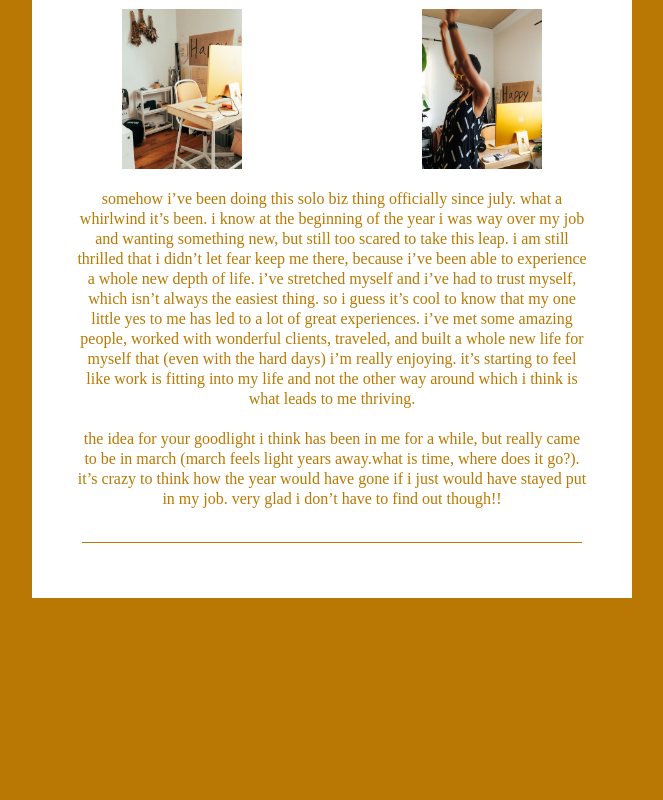
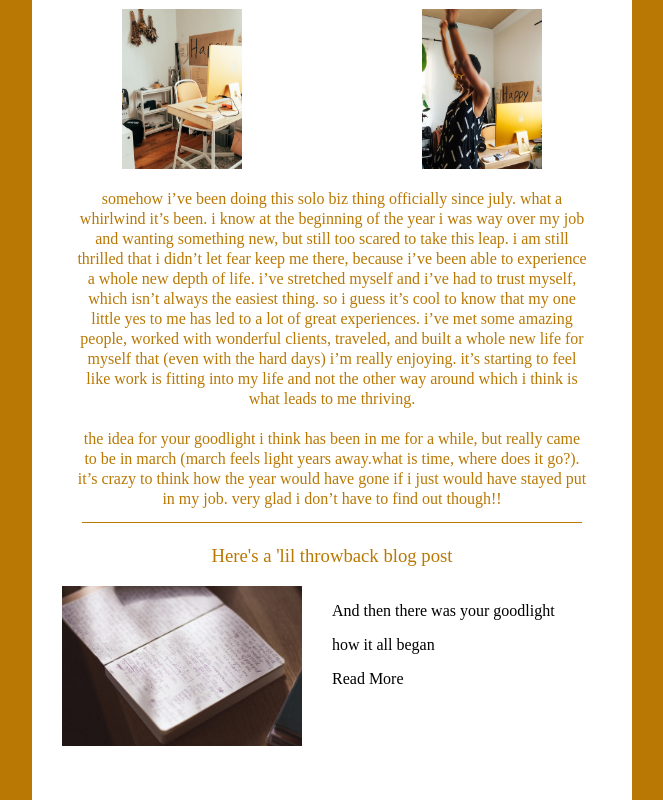
Before and after one commit to bobgtm/goodlightEmail, a plain HTML site: page index.html in a window 1280 px wide. Shown: the part 970-1770 px from the top of the page, without its empty margins (308-971 px from the left). Before the commit the page ends 1568 px from the top, so only its background shows below. Drawn offline with Linux system fonts and the light colour scheme.

Commit message:
began and added content to 'throwback' section

```diff
--- a/index.html
+++ b/index.html
@@ -150,7 +150,7 @@
 
             <!-- Row Start: Past Things Section -->
             <tr>
-               <td style="padding: 0 0 40px 0">
+               <td style="padding: 0 0 0px 0">
                   <!-- Header start -->
                   <table
                   width="100%"
@@ -195,20 +195,19 @@
                   cellpadding="0"
                   border="0"
                   align="center"
-                  style=" margin: auto;"
+                  style=" margin: 0;"
                   >
                   <tr>
                      <td style="
-                        margin: 0px;
                         overflow-wrap: break-word;
                         word-break: break-word;
                         padding-top: 20px;
                         padding-right: 44px;
-                        padding-bottom: 11px;
+
                         padding-left: 44px;
                         color: #b97803;
                         background-color: transparent;
-                     text-align: center; font-size: 16px; margin: 0 40px;">
+                        text-align: center; font-size: 16px; margin: 0 40px;">
                         <p style="
                            color: inherit;
                            font-size: 16px;
@@ -220,11 +219,11 @@
                            text-align: center;
                         ">somehow i’ve been doing this solo biz thing officially since july. what a whirlwind it’s been. i know at the beginning of the year i was way over my job and wanting something new, but still too scared to take this leap. i am still thrilled that i didn’t let fear keep me there, because i’ve been able to experience a whole new depth of life. i’ve stretched myself and i’ve had to trust myself, which isn’t always the easiest thing. so i guess it’s cool to know that my one little yes to me has led to a lot of great experiences. i’ve met some amazing people, worked with wonderful clients, traveled, and built a whole new life for myself that (even with the hard days) i’m really enjoying. it’s starting to feel like work is fitting into my life and not the other way around which i think is what leads to me thriving.</p>
 
-                        <p style="
+                      <p style="
                         color: inherit;
                         font-size: 16px;
                         line-height: 1.25;
-                        margin: 0 0 20px 0;
+                        margin: 0;
                         font-weight: normal;
                         margin-top: 0;
                         font-family: 'Liberation Serif','Nimbus Roman No9 L Regular',Times,'Times New Roman',serif;
@@ -240,7 +239,61 @@
 
             <!-- Row Start:  -->
             <tr>
-               <td></td>
+               <td style="padding-bottom: 50px">
+                  <!-- Heading Start  -->
+                  <table
+                  width="100%"
+                  cellspacing="0"
+                  cellpadding="0"
+                  border="0"
+                  align="center"
+                  style="text-align: center; color: #b97803;"
+                  >
+                  <tr>
+                     <td align="center" style="text-align: center; ">
+                        <h3 align="center"   style="text-align: center; font-weight: normal; ">
+                           Here's a 'lil throwback blog post
+                        </h3>
+                     </td>
+                  </tr>
+                  </table>
+                  <!-- Heading End -->
+
+                  <!-- Image and Caption Row Start -->
+                  <table
+                  width="50%%"
+                  cellspacing="0"
+                  cellpadding="0"
+                  border="0"
+                  align="left"
+                  style="margin: 0; padding: 0 30px;"
+                  >
+                   <tr>
+                     <td width="50%" align="left" valign="middle" style="margin: 0">
+                        <img width="297" style="height: auto;
+                        width: 100%;
+                        max-width: 100%;" src="/assets/images/journal.jpg" alt="">
+                     </td>
+                  </tr>
+                  </table>
+
+                  <table
+                  width="50%%"
+                  cellspacing="0"
+                  cellpadding="0"
+                  border="0"
+                  align="center"
+                  style=
+                  >
+                  <tr>
+                     <td width="50%" align="left" style=" margin: 0 20px;">
+                        <p>And then there was your goodlight</p>
+                        <p>how it all began</p>
+                        <p>Read More</p>
+                     </td>
+                  </tr>
+                  </table>
+               </td>
             </tr>
             <!-- Row End: -->
 
```
